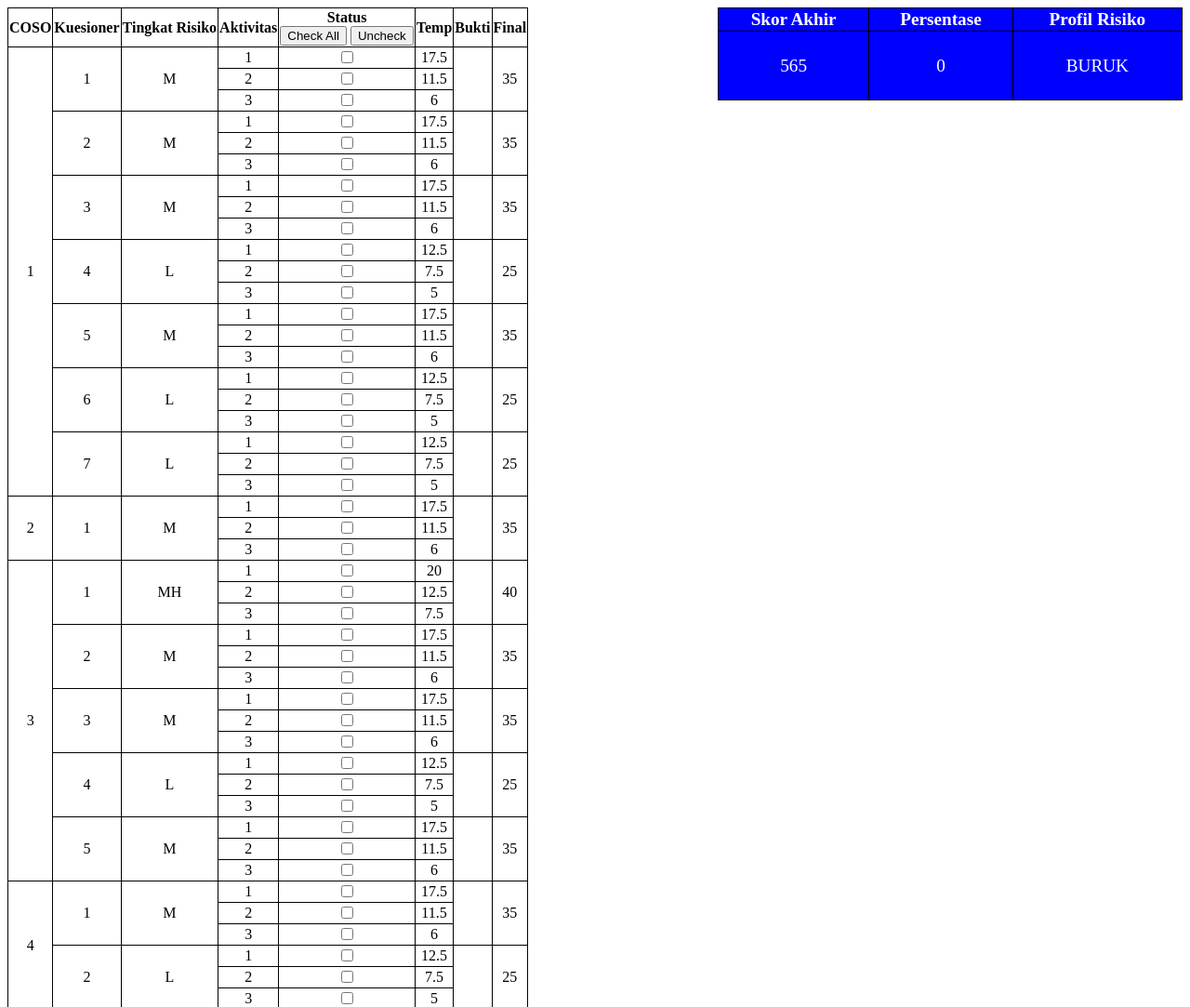
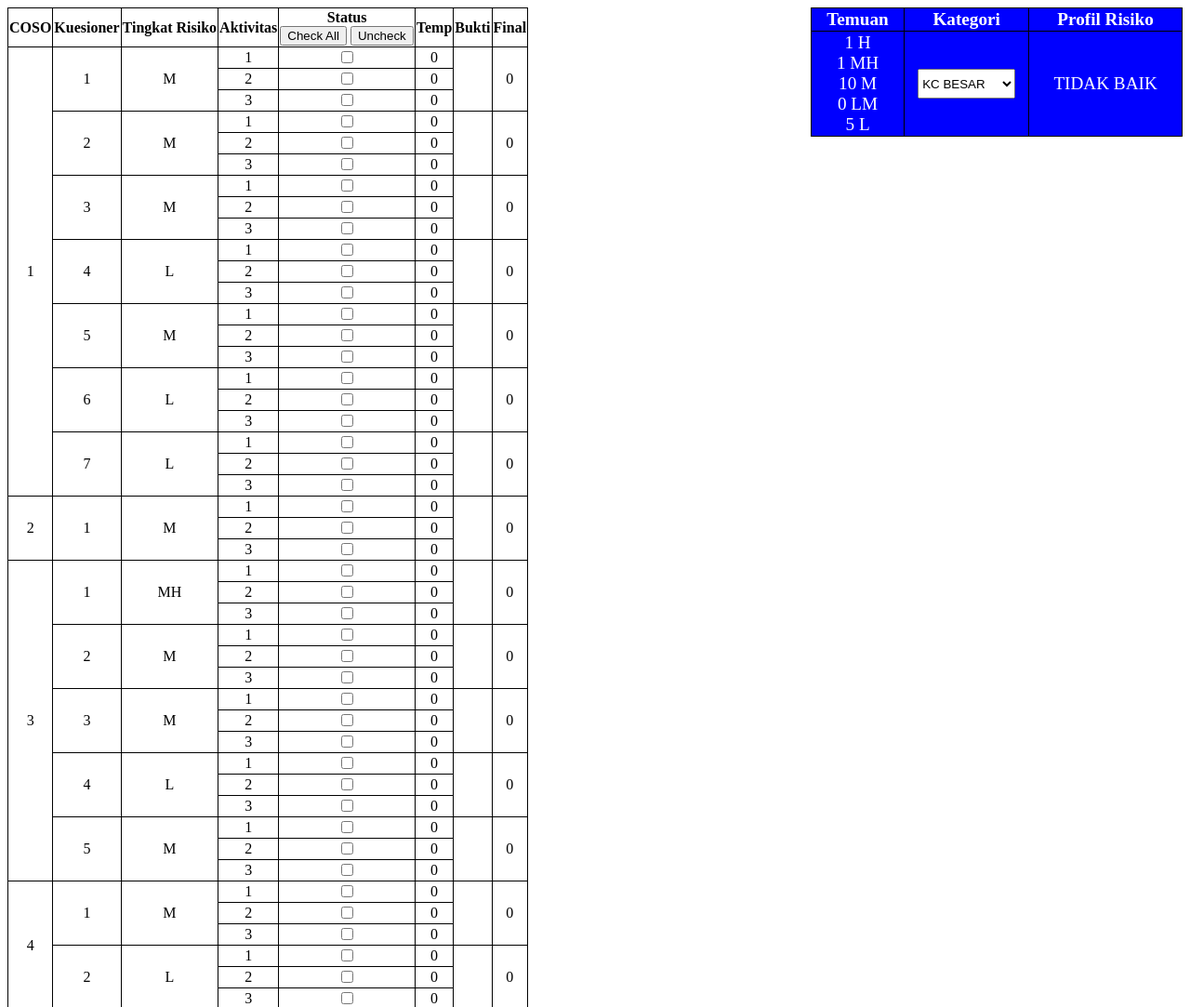
Before and after one commit to wejhe/akur-scoring-simulator, a plain HTML site: page index.html in a window 1280 px wide. Shown: the top 1083 px of the page at 93% size. Drawn offline with Linux system fonts and the light colour scheme.

Commit message:
revisi scoring parameter

```diff
--- a/index.html
+++ b/index.html
@@ -20,8 +20,7 @@
             position: fixed;
             top: 8px;
             right: 8px;
-            width: 500px;
-            height: 100px;
+            width: 400px;
         }
 
         .fixed-table th, .fixed-table td {
@@ -31,15 +30,20 @@
     <table class="fixed-table">
         <thead>
             <tr>
-                <th scope="col">Skor Akhir</th>
-                <th scope="col">Persentase</th>
+                <th scope="col">Temuan</th>
+                <th scope="col">Kategori</th>
                 <th scope="col">Profil Risiko</th>
             </tr>
         </thead>
         <tbody>
             <tr>
-                <td id="skorAkhir"></td>
-                <td id="persentase"></td>
+                <td id="temuan"></td>
+                <td>
+                    <select id="kategori" style="width: 80%; height: 32px;" onchange="updateSkor()">
+                        <option value="besar">KC BESAR</option>
+                        <option value="kecil">KC KECIL</option>
+                    </select>
+                </td>
                 <td id="profilRisiko"></td>
             </tr>
         </tbody>
--- a/index.js
+++ b/index.js
@@ -80,86 +80,10 @@ function statusChange(itemNo) {
     const status = document.getElementById("status" + itemNo).checked;
     let score = document.getElementById("temp" + itemNo);
 
-    if (risk == "H") {
-        if (activity == "1") {
-            if (status == true) {
-                score.innerText = Scores.h1;
-            } else {
-                score.innerText = parseInt(Scores.h1) / 2;
-            }
-        } else if (activity == "2") {
-            if (status == true) {
-                score.innerText = Scores.h2;
-            } else {
-                score.innerText = parseInt(Scores.h2) / 2;
-            }
-        } else if (activity == "3") {
-            if (status == true) {
-                score.innerText = Scores.h3;
-            } else {
-                score.innerText = parseInt(Scores.h3) / 2;
-            }
-        }
-    } else if (risk == "MH") {
-        if (activity == "1") {
-            if (status == true) {
-                score.innerText = Scores.mh1;
-            } else {
-                score.innerText = parseInt(Scores.mh1) / 2;
-            }
-        } else if (activity == "2") {
-            if (status == true) {
-                score.innerText = Scores.mh2;
-            } else {
-                score.innerText = parseInt(Scores.mh2) / 2;
-            }
-        } else if (activity == "3") {
-            if (status == true) {
-                score.innerText = Scores.mh3;
-            } else {
-                score.innerText = parseInt(Scores.mh3) / 2;
-            }
-        }
-    } else if (risk == "M") {
-        if (activity == "1") {
-            if (status == true) {
-                score.innerText = Scores.m1;
-            } else {
-                score.innerText = parseInt(Scores.m1) / 2;
-            }
-        } else if (activity == "2") {
-            if (status == true) {
-                score.innerText = Scores.m2;
-            } else {
-                score.innerText = parseInt(Scores.m2) / 2;
-            }
-        } else if (activity == "3") {
-            if (status == true) {
-                score.innerText = Scores.m3;
-            } else {
-                score.innerText = parseInt(Scores.m3) / 2;
-            }
-        }
-    } else if (risk == "L") {
-        if (activity == "1") {
-            if (status == true) {
-                score.innerText = Scores.l1;
-            } else {
-                score.innerText = parseInt(Scores.l1) / 2;
-            }
-        } else if (activity == "2") {
-            if (status == true) {
-                score.innerText = Scores.l2;
-            } else {
-                score.innerText = parseInt(Scores.l2) / 2;
-            }
-        } else if (activity == "3") {
-            if (status == true) {
-                score.innerText = Scores.l3;
-            } else {
-                score.innerText = parseInt(Scores.l3) / 2;
-            }
-        }
+    if (status === true) {
+        score.innerText = 1;
+    } else {
+        score.innerText = 0;
     }
 
     const status1 = document.getElementById("status" + itemNo[0] + itemNo[1] + "1").checked;
@@ -167,21 +91,30 @@ function statusChange(itemNo) {
     const status3 = document.getElementById("status" + itemNo[0] + itemNo[1] + "3").checked;
     const bukti = document.getElementById("bukti" + itemNo[0] + itemNo[1]);
 
-    if (mandatoryItems.includes(parseInt(itemNo[0] + itemNo[1]))) {
+    //if (mandatoryItems.includes(parseInt(itemNo[0] + itemNo[1]))) {
         if (status1 == true || status2 == true || status3 == true) {
             bukti.removeAttribute("hidden");
         } else {
             bukti.setAttribute("hidden", true);
         }
-    }
+    //}
 
     const score1 = document.getElementById("temp" + itemNo[0] + itemNo[1] + "1").innerText;
     const score2 = document.getElementById("temp" + itemNo[0] + itemNo[1] + "2").innerText;
     const score3 = document.getElementById("temp" + itemNo[0] + itemNo[1] + "3").innerText;
+    const scoresArr = [score1, score2, score3];
     let final = document.getElementById("final" + itemNo[0] + itemNo[1]);
 
-    final.innerText = parseFloat(score1) + parseFloat(score2) + parseFloat(score3);
-    finalScore[itemNo[0] + itemNo[1]] = parseFloat(score1) + parseFloat(score2) + parseFloat(score3);
+    if (scoresArr.includes("0")) {
+        final.innerText = "0";
+        finalScore[itemNo[0] + itemNo[1]] = "0";
+    } else {
+        final.innerText = "1";
+        finalScore[itemNo[0] + itemNo[1]] = "1";
+    }
+
+    //final.innerText = parseFloat(score1) + parseFloat(score2) + parseFloat(score3);
+    //finalScore[itemNo[0] + itemNo[1]] = parseFloat(score1) + parseFloat(score2) + parseFloat(score3);
 
     buktiChange(itemNo[0] + itemNo[1]);
 }
@@ -193,15 +126,173 @@ function buktiChange(itemNo) {
         final.innerText = finalScore[itemNo];
     } else {
         const selected = document.getElementById("bukti" + itemNo).value;
-        final.innerText = finalScore[itemNo] * parseInt(selected) / 100;
+        if (selected === "25") {
+            final.innerText = "0";
+            finalScore[itemNo[0] + itemNo[1]] = "0";
+        } else {
+            final.innerText = "1";
+            finalScore[itemNo[0] + itemNo[1]] = "1";
+        }
     }
 
     updateSkor();
 }
 
 function updateSkor() {
-    let result = 0;
+    let resultH = 0;
+    let resultMH = 0;
+    let resultM = 0;
+    let resultLM = 0;
+    let resultL = 0;
+
     skorsToUpdate.forEach(skor => {
+        let finalSkor = document.getElementById("final" + skor).innerText;
+        let risk = document.getElementById("risk" + skor).innerText;
+
+        if (finalSkor === "0") {
+            if (risk === "H") {
+                resultH++;
+            } else if (risk === "MH") {
+                resultMH++;
+            } else if (risk === "M") {
+                resultM++;
+            } else if (risk === "LM") {
+                resultLM++;
+            } else if (risk === "L") {
+                resultL++;
+            }
+        }
+    })
+
+    document.getElementById("temuan").innerHTML = `${resultH} H<br>${resultMH} MH<br>${resultM} M<br>${resultLM} LM<br>${resultL} L`;
+
+    const kategori = document.getElementById("kategori").value;
+
+    let riskProfile = [];
+
+    if (kategori === "besar") {
+        if (resultH > 0) {
+            riskProfile.push(1);
+        } else {
+            riskProfile.push(5);
+        }
+
+        if (resultMH === 0) {
+            riskProfile.push(5);
+        } else if (resultMH === 1) {
+            riskProfile.push(4);
+        } else if (resultMH === 2) {
+            riskProfile.push(3);
+        } else if (resultMH === 3) {
+            riskProfile.push(2);
+        } else if (resultMH >= 4) {
+            riskProfile.push(1);
+        }
+
+        if (resultM <= 3) {
+            riskProfile.push(5);
+        } else if (resultM === 4) {
+            riskProfile.push(4);
+        } else if (resultM === 5) {
+            riskProfile.push(3);
+        } else if (resultM === 6) {
+            riskProfile.push(2);
+        } else if (resultM >= 7) {
+            riskProfile.push(1);
+        }
+
+        if (resultLM <= 6) {
+            riskProfile.push(5);
+        } else if (resultLM === 7) {
+            riskProfile.push(4);
+        } else if (resultLM === 8) {
+            riskProfile.push(3);
+        } else if (resultLM === 9) {
+            riskProfile.push(2);
+        } else if (resultLM >= 10) {
+            riskProfile.push(1);
+        }
+
+        if (resultL <= 4) {
+            riskProfile.push(5);
+        } else if (resultL === 5) {
+            riskProfile.push(4);
+        } else if (resultL === 6) {
+            riskProfile.push(3);
+        } else if (resultL === 7) {
+            riskProfile.push(2);
+        } else if (resultL >= 8) {
+            riskProfile.push(1);
+        }
+    } else if (kategori === "kecil") {
+        if (resultH > 0) {
+            riskProfile.push(1);
+        }
+
+        if (resultMH === 0) {
+            riskProfile.push(5);
+        } else if (resultMH === 1) {
+            riskProfile.push(3);
+        } else if (resultMH === 2) {
+            riskProfile.push(2);
+        } else if (resultMH >= 3) {
+            riskProfile.push(1);
+        }
+
+        if (resultM <= 2) {
+            riskProfile.push(5);
+        } else if (resultM === 3) {
+            riskProfile.push(4);
+        } else if (resultM === 4) {
+            riskProfile.push(3);
+        } else if (resultM === 5) {
+            riskProfile.push(2);
+        } else if (resultM >= 6) {
+            riskProfile.push(1);
+        }
+
+        if (resultLM <= 4) {
+            riskProfile.push(5);
+        } else if (resultLM === 5) {
+            riskProfile.push(4);
+        } else if (resultLM === 6) {
+            riskProfile.push(3);
+        } else if (resultLM === 7) {
+            riskProfile.push(2);
+        } else if (resultLM >= 8) {
+            riskProfile.push(1);
+        }
+
+        if (resultL <= 4) {
+            riskProfile.push(5);
+        } else if (resultL === 5) {
+            riskProfile.push(4);
+        } else if (resultL === 6) {
+            riskProfile.push(3);
+        } else if (resultL === 7) {
+            riskProfile.push(2);
+        } else if (resultL >= 8) {
+            riskProfile.push(1);
+        }
+    }
+
+    riskProfile.sort();
+
+    const profilRisiko = document.getElementById("profilRisiko");
+
+    if (riskProfile[0] === 5) {
+        profilRisiko.innerText = "SANGAT BAIK";
+    } else if (riskProfile[0] === 4) {
+        profilRisiko.innerText = "BAIK";
+    } else if (riskProfile[0] === 3) {
+        profilRisiko.innerText = "CUKUP BAIK";
+    } else if (riskProfile[0] === 2) {
+        profilRisiko.innerText = "KURANG BAIK";
+    } else if (riskProfile[0] === 1) {
+        profilRisiko.innerText = "TIDAK BAIK";
+    }
+
+    /*skorsToUpdate.forEach(skor => {
         let finalSkor = document.getElementById("final" + skor).innerText;
         result += parseFloat(finalSkor);
     })
@@ -219,5 +310,5 @@ function updateSkor() {
         profilRisiko.innerText = "TIDAK BAIK"; //Batas if all Tidak Koheren
     } else if (result >= 565 && result < 702.5) {
         profilRisiko.innerText = "BURUK"; //sisa bawah
-    }
+    }*/
 }
```
